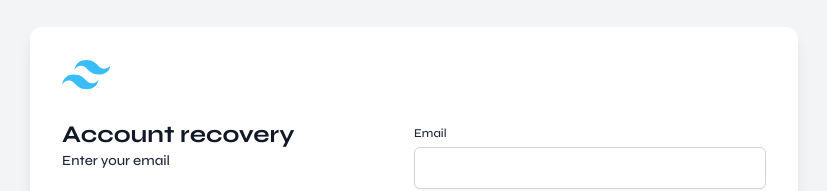
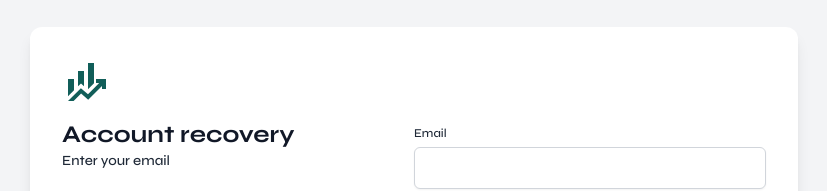
Before and after one commit to pavankumarsidagam/fintrackweb, a React (Create React App) app: page /forgot-password in a window 1280 px wide. Shown: the part 208-399 px from the top of the page, without its empty margins (226-1053 px from the left). Built offline with nearby package versions, Linux system fonts and the light colour scheme.

Commit message:
Logo changed to Google Material Icon SVG

```diff
--- a/src/components/Navbar.jsx
+++ b/src/components/Navbar.jsx
@@ -79,7 +79,8 @@ const Navbar = () => {
 
         {/* Logo */}
         <div className="flex head items-center space-x-2 text-2xl font-bold font-poppins">
-          <BsPiggyBank className="text-2xl text-white" />
+          {/* <BsPiggyBank className="text-2xl text-white" /> */}
+          <svg xmlns="http://www.w3.org/2000/svg" className="text-white w-7 h-7" viewBox="0 -960 960 960" fill="#ffff"><path d="M320-414v-306h120v306l-60-56-60 56Zm200 60v-526h120v406L520-354ZM120-216v-344h120v224L120-216Zm0 98 258-258 142 122 224-224h-64v-80h200v200h-80v-64L524-146 382-268 232-118H120Z"/></svg>
           <span>FINTRACK</span>
         </div>
 
--- a/src/pages/Authentication/ChangePassword.jsx
+++ b/src/pages/Authentication/ChangePassword.jsx
@@ -103,8 +103,8 @@ const ChangePasswordPage = () => {
 
             <div className="flex-1 flex flex-col">
 
-            <svg xmlns="https://www.w3.org/2000/svg" className="mb-3"  width="48" height="48" viewBox="0 0 40 48" aria-hidden="true" jsname="jjf7Ff">
-            <path fill="#4285F4" d="M39.2 24.45c0-1.55-.16-3.04-.43-4.45H20v8h10.73c-.45 2.53-1.86 4.68-4 6.11v5.05h6.5c3.78-3.48 5.97-8.62 5.97-14.71z"></path><path fill="#34A853" d="M20 44c5.4 0 9.92-1.79 13.24-4.84l-6.5-5.05C24.95 35.3 22.67 36 20 36c-5.19 0-9.59-3.51-11.15-8.23h-6.7v5.2C5.43 39.51 12.18 44 20 44z"></path><path fill="#FABB05" d="M8.85 27.77c-.4-1.19-.62-2.46-.62-3.77s.22-2.58.62-3.77v-5.2h-6.7C.78 17.73 0 20.77 0 24s.78 6.27 2.14 8.97l6.71-5.2z"></path><path fill="#E94235" d="M20 12c2.93 0 5.55 1.01 7.62 2.98l5.76-5.76C29.92 5.98 25.39 4 20 4 12.18 4 5.43 8.49 2.14 15.03l6.7 5.2C10.41 15.51 14.81 12 20 12z"></path>
+            <svg xmlns="http://www.w3.org/2000/svg" className="mb-3"  width="48" height="48" viewBox="0 -960 960 960" fill="#115e59">
+                <path d="M320-414v-306h120v306l-60-56-60 56Zm200 60v-526h120v406L520-354ZM120-216v-344h120v224L120-216Zm0 98 258-258 142 122 224-224h-64v-80h200v200h-80v-64L524-146 382-268 232-118H120Z"/>
             </svg>
 
             <h2 className="head text-2xl text-gray-900">Account Recovery</h2>
--- a/src/pages/Authentication/ForgotPassword.jsx
+++ b/src/pages/Authentication/ForgotPassword.jsx
@@ -49,8 +49,8 @@ const ForgotPasswordPage = () => {
 
             <div className="flex-1 flex flex-col">
 
-            <svg xmlns="https://www.w3.org/2000/svg" className="mb-3"  width="48" height="48" viewBox="0 0 50 48" aria-hidden="true" jsname="jjf7Ff">
-            <path fill-rule="evenodd" clip-rule="evenodd" d="M25.517 0C18.712 0 14.46 3.382 12.758 10.146c2.552-3.382 5.529-4.65 8.931-3.805 1.941.482 3.329 1.882 4.864 3.432 2.502 2.524 5.398 5.445 11.722 5.445 6.804 0 11.057-3.382 12.758-10.145-2.551 3.382-5.528 4.65-8.93 3.804-1.942-.482-3.33-1.882-4.865-3.431C34.736 2.92 31.841 0 25.517 0zM12.758 15.218C5.954 15.218 1.701 18.6 0 25.364c2.552-3.382 5.529-4.65 8.93-3.805 1.942.482 3.33 1.882 4.865 3.432 2.502 2.524 5.397 5.445 11.722 5.445 6.804 0 11.057-3.381 12.758-10.145-2.552 3.382-5.529 4.65-8.931 3.805-1.941-.483-3.329-1.883-4.864-3.432-2.502-2.524-5.398-5.446-11.722-5.446z" fill="#38bdf8"></path>
+            <svg xmlns="http://www.w3.org/2000/svg" className="mb-3"  width="48" height="48" viewBox="0 -960 960 960" fill="#115e59">
+              <path d="M320-414v-306h120v306l-60-56-60 56Zm200 60v-526h120v406L520-354ZM120-216v-344h120v224L120-216Zm0 98 258-258 142 122 224-224h-64v-80h200v200h-80v-64L524-146 382-268 232-118H120Z"/>
             </svg>
 
               <h2 className="head text-2xl text-gray-900">Account recovery</h2>
--- a/src/pages/Authentication/Login.jsx
+++ b/src/pages/Authentication/Login.jsx
@@ -104,10 +104,10 @@ const LoginPage = () => {
 
         <div className="flex-1 flex flex-col">
 
-            <svg xmlns="https://www.w3.org/2000/svg" className="mb-3"  width="48" height="48" viewBox="0 0 50 48" aria-hidden="true" jsname="jjf7Ff">
+            {/* <svg xmlns="https://www.w3.org/2000/svg" className="mb-3"  width="48" height="48" viewBox="0 0 50 48" aria-hidden="true" jsname="jjf7Ff">
             <path fill-rule="evenodd" clip-rule="evenodd" d="M25.517 0C18.712 0 14.46 3.382 12.758 10.146c2.552-3.382 5.529-4.65 8.931-3.805 1.941.482 3.329 1.882 4.864 3.432 2.502 2.524 5.398 5.445 11.722 5.445 6.804 0 11.057-3.382 12.758-10.145-2.551 3.382-5.528 4.65-8.93 3.804-1.942-.482-3.33-1.882-4.865-3.431C34.736 2.92 31.841 0 25.517 0zM12.758 15.218C5.954 15.218 1.701 18.6 0 25.364c2.552-3.382 5.529-4.65 8.93-3.805 1.942.482 3.33 1.882 4.865 3.432 2.502 2.524 5.397 5.445 11.722 5.445 6.804 0 11.057-3.381 12.758-10.145-2.552 3.382-5.529 4.65-8.931 3.805-1.941-.483-3.329-1.883-4.864-3.432-2.502-2.524-5.398-5.446-11.722-5.446z" fill="#38bdf8"></path>
-            </svg>
-            {/* <BsPiggyBank className="text-2xl text-teal-700" /> */}
+            </svg> */}
+            <svg xmlns="http://www.w3.org/2000/svg" className="mb-3"  width="48" height="48" viewBox="0 -960 960 960" fill="#115e59"><path d="M320-414v-306h120v306l-60-56-60 56Zm200 60v-526h120v406L520-354ZM120-216v-344h120v224L120-216Zm0 98 258-258 142 122 224-224h-64v-80h200v200h-80v-64L524-146 382-268 232-118H120Z"/></svg>
 
           <h2 className="head text-2xl text-gray-900">Sign in</h2>
           <h4 className="subhead text-sm text-gray-800">Login into your account</h4>
--- a/src/pages/Authentication/VerifyOTP.jsx
+++ b/src/pages/Authentication/VerifyOTP.jsx
@@ -77,8 +77,8 @@ const VerifyOTP = () => {
 
             <div className="flex-1 flex flex-col">
 
-              <svg xmlns="https://www.w3.org/2000/svg" className="mb-3"  width="48" height="48" viewBox="0 0 40 48" aria-hidden="true" jsname="jjf7Ff">
-              <path fill="#4285F4" d="M39.2 24.45c0-1.55-.16-3.04-.43-4.45H20v8h10.73c-.45 2.53-1.86 4.68-4 6.11v5.05h6.5c3.78-3.48 5.97-8.62 5.97-14.71z"></path><path fill="#34A853" d="M20 44c5.4 0 9.92-1.79 13.24-4.84l-6.5-5.05C24.95 35.3 22.67 36 20 36c-5.19 0-9.59-3.51-11.15-8.23h-6.7v5.2C5.43 39.51 12.18 44 20 44z"></path><path fill="#FABB05" d="M8.85 27.77c-.4-1.19-.62-2.46-.62-3.77s.22-2.58.62-3.77v-5.2h-6.7C.78 17.73 0 20.77 0 24s.78 6.27 2.14 8.97l6.71-5.2z"></path><path fill="#E94235" d="M20 12c2.93 0 5.55 1.01 7.62 2.98l5.76-5.76C29.92 5.98 25.39 4 20 4 12.18 4 5.43 8.49 2.14 15.03l6.7 5.2C10.41 15.51 14.81 12 20 12z"></path>
+              <svg xmlns="http://www.w3.org/2000/svg" className="mb-3"  width="48" height="48" viewBox="0 -960 960 960" fill="#115e59">
+                <path d="M320-414v-306h120v306l-60-56-60 56Zm200 60v-526h120v406L520-354ZM120-216v-344h120v224L120-216Zm0 98 258-258 142 122 224-224h-64v-80h200v200h-80v-64L524-146 382-268 232-118H120Z"/>
               </svg>
 
               <h2 className="head text-2xl text-gray-900">Account recovery</h2>
```
